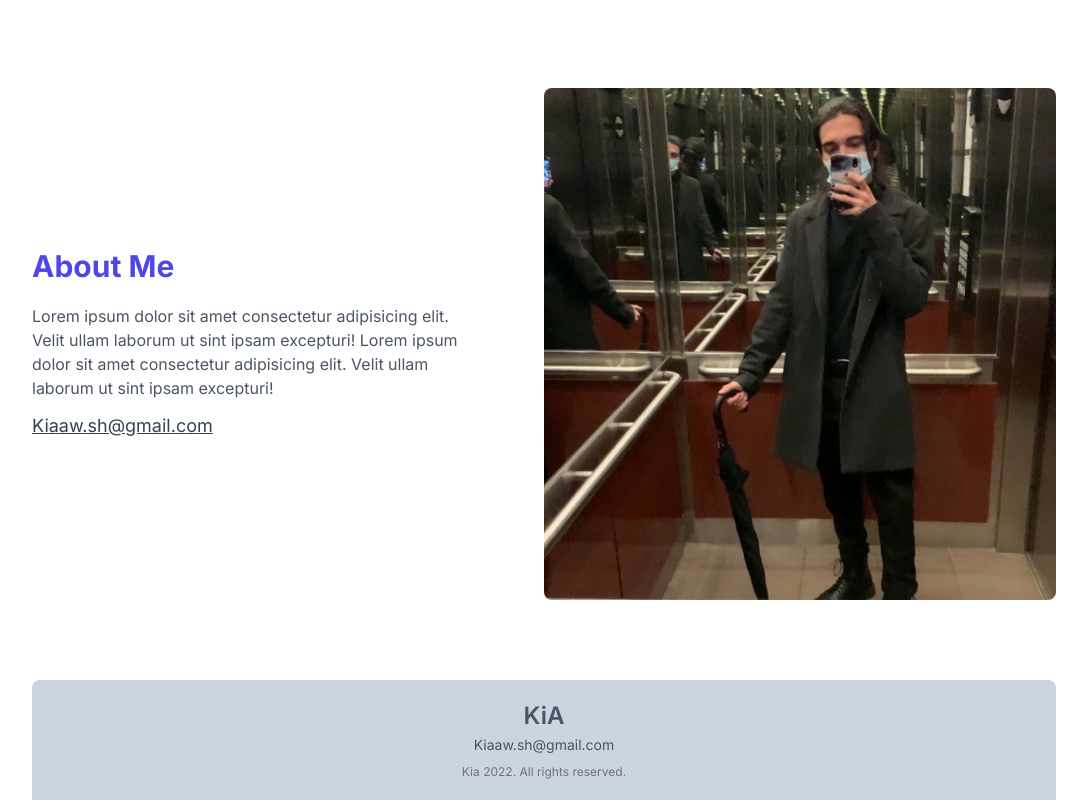
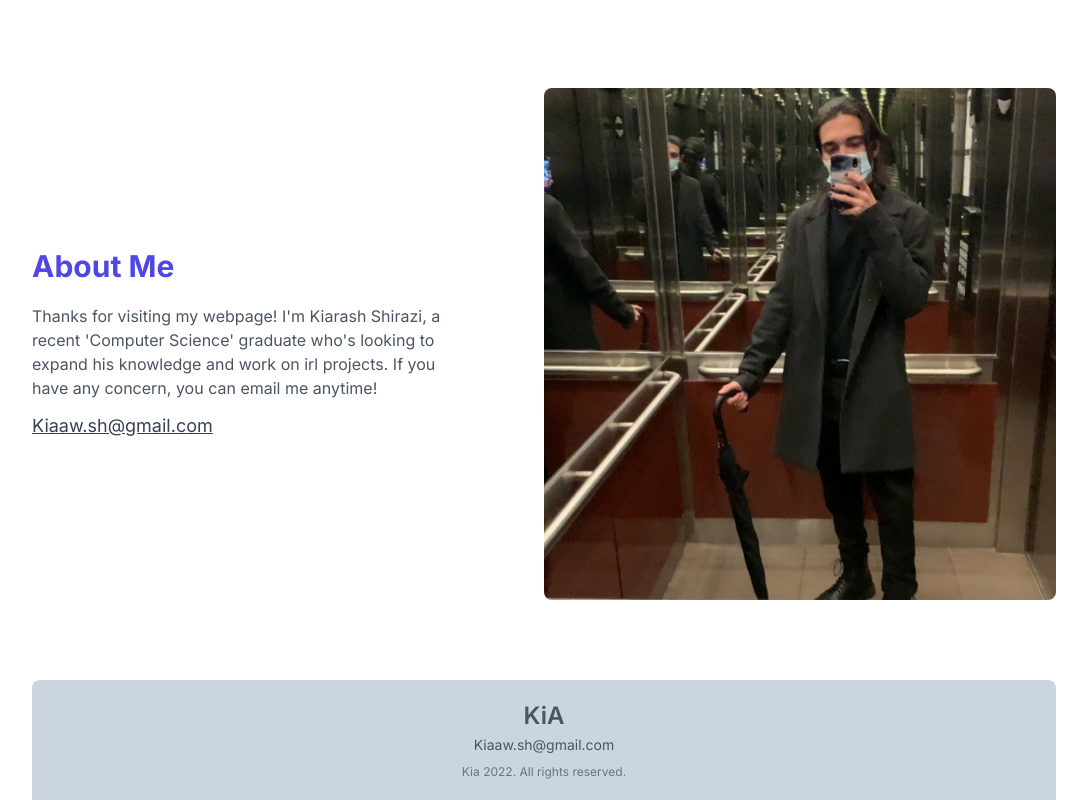
Before and after one commit to kiakaikia/kiakaikia.github.io, a React (Vite) app: page / in a window 1280 px wide. Shown: the part 1076-1876 px from the top of the page, without its empty margins (96-1183 px from the left). Built offline with nearby package versions, Linux system fonts and the light colour scheme.

Commit message:
updated 'About Me' Section

```diff
--- a/src/components/About.jsx
+++ b/src/components/About.jsx
@@ -9,10 +9,9 @@ function About() {
         <div className='w-full md:w-6/12'>
         <SectionTitle>About Me</SectionTitle>
         <p className='text-md text-gray-600 dark:text-gray-300'>
-            Lorem ipsum dolor sit amet consectetur adipisicing elit.
-            Velit ullam laborum ut sint ipsam excepturi!
-            Lorem ipsum dolor sit amet consectetur adipisicing elit.
-            Velit ullam laborum ut sint ipsam excepturi!
+            Thanks for visiting my webpage! I'm Kiarash Shirazi,
+            a recent 'Computer Science' graduate who's looking to expand his
+            knowledge and work on irl projects. If you have any concern, you can email me anytime!
         </p>
         <a href="mailto:kiaaw.sh@gmail.com"
         className='block mt-3 text-md md:text-lg
```
